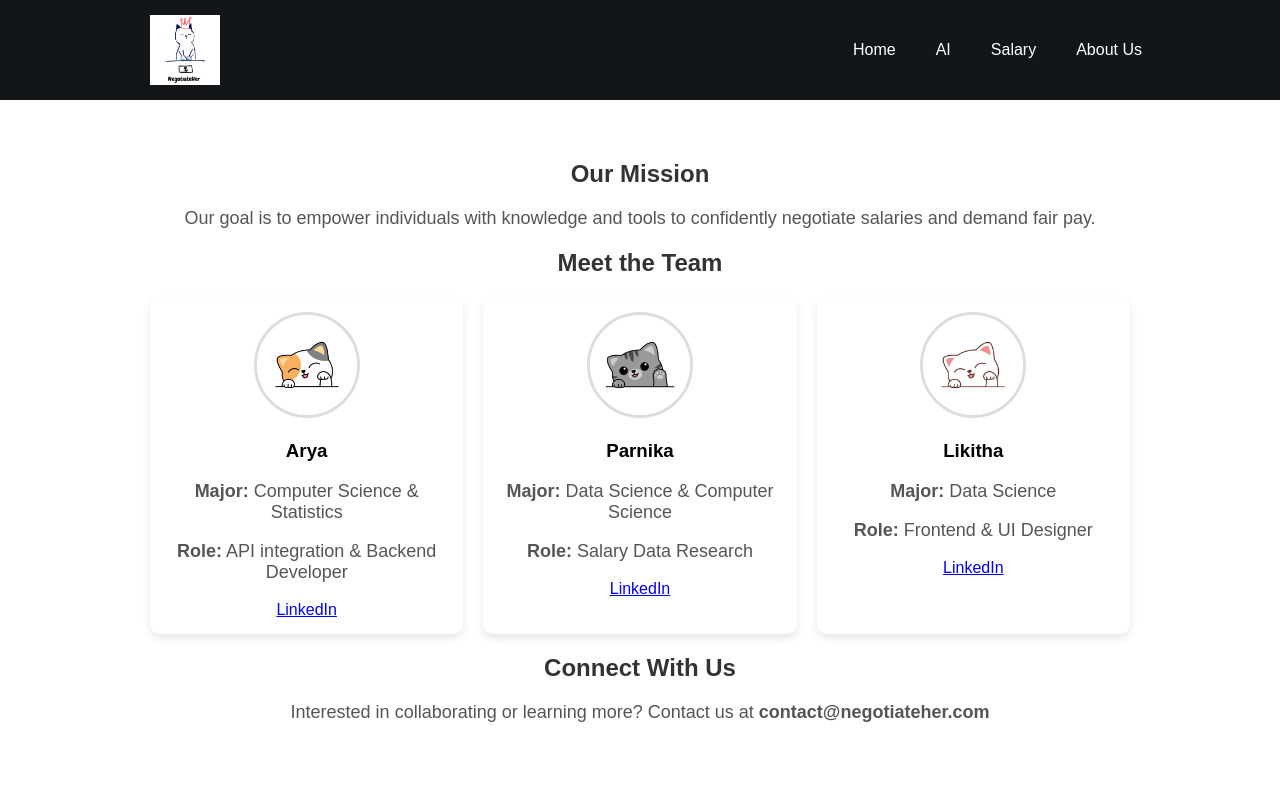
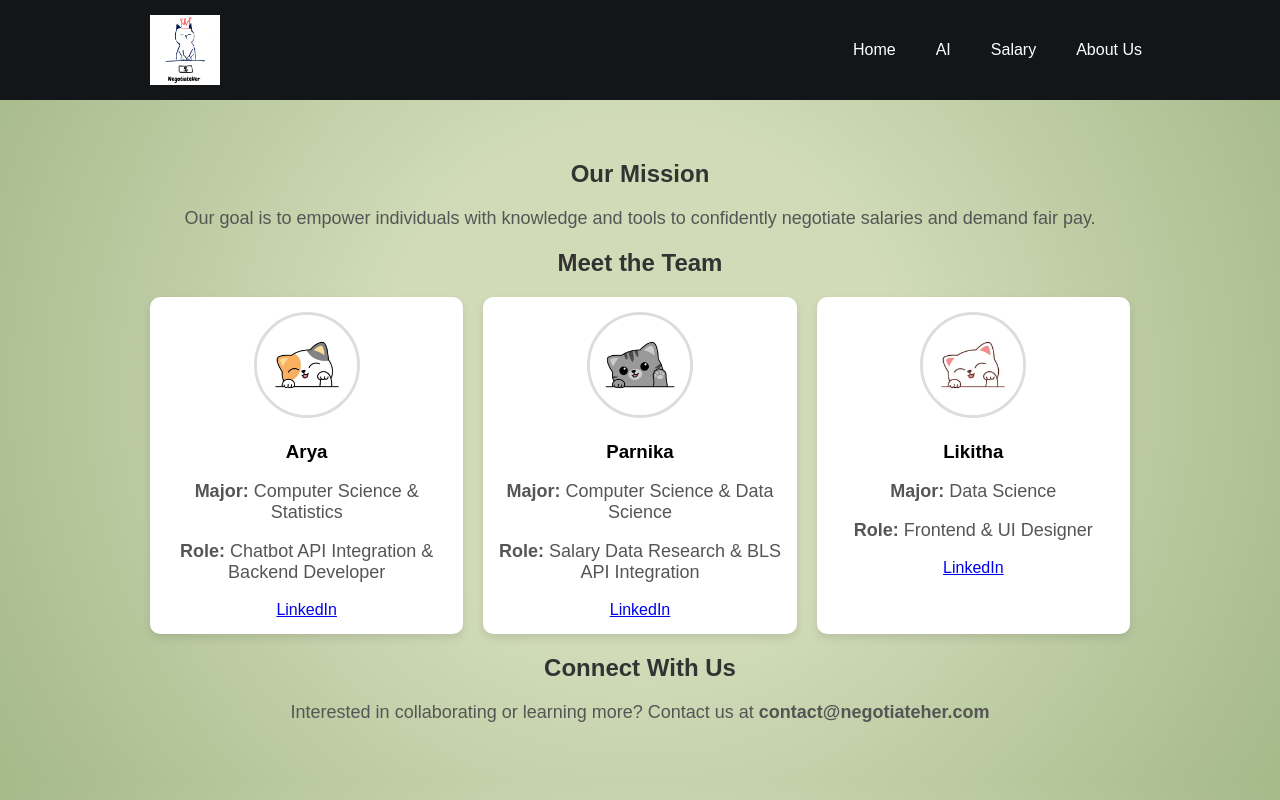
Before and after one commit to AryaGavande/wagegap, a React (Create React App) app: page /about in a window 1280 px wide. Built offline with nearby package versions, Linux system fonts and the light colour scheme.

Commit message:
css styling changes

```diff
--- a/src/pages/Home.js
+++ b/src/pages/Home.js
@@ -44,7 +44,7 @@ function Home() {
         <div className="feature-list">
           <h3>💡 How Can NegotiateHer Help You?</h3>
           <ul>
-            <li>⚖️ <strong>Legal Aid Guidance: </strong> Learn your rights in pay discrimination cases.</li>
+            <li><strong>Legal Aid Guidance: </strong> Learn your rights in pay discrimination cases.</li>
             <li><strong>Resume & Offer Review: </strong> Get AI-powered feedback on your resume and job offers.</li>
             <li><strong>Cold Email Generator: </strong> Auto-generate professional salary negotiation emails.</li>
             <li><strong>Salary Negotiation Roleplay: </strong> Practice HR-style conversations in a safe environment.</li>
--- a/src/pages/about.js
+++ b/src/pages/about.js
@@ -18,7 +18,7 @@ function About() {
             <img src="/arya.jpeg" alt="Arya's Cat" className="team-img"/>
             <h3>Arya</h3>
             <p><strong>Major:</strong> Computer Science & Statistics</p>
-            <p><strong>Role:</strong> API integration & Backend Developer</p>
+            <p><strong>Role:</strong> Chatbot API Integration & Backend Developer</p>
             <a href="https://www.linkedin.com/in/arya-gavande" target="_blank" rel="noopener noreferrer">
               LinkedIn
             </a>
@@ -28,8 +28,8 @@ function About() {
           <div className="team-card">
             <img src="/par.jpeg" alt="Parnika's Cat" className="team-img"/>
             <h3>Parnika</h3>
-            <p><strong>Major:</strong> Data Science & Computer Science</p>
-            <p><strong>Role:</strong> Salary Data Research</p>
+            <p><strong>Major:</strong> Computer Science & Data Science</p>
+            <p><strong>Role:</strong> Salary Data Research & BLS API Integration</p>
             <a href="https://www.linkedin.com/in/parnika-dandepally-5a1b03294/" target="_blank" rel="noopener noreferrer">
               LinkedIn
             </a>
--- a/src/styles/Home.css
+++ b/src/styles/Home.css
@@ -114,6 +114,7 @@
 
 .feature-list h3 {
     font-size: 1.6rem;
+    text-align: center;
     color: #222;
     margin-bottom: 10px;
 }
--- a/src/styles/about.css
+++ b/src/styles/about.css
@@ -67,3 +67,11 @@
         width: 90%;
     }
 }
+
+h2 {
+    margin: 20px;
+}
+
+p {
+    margin: 50px top;
+}
--- a/src/styles/chatbot.css
+++ b/src/styles/chatbot.css
@@ -1,14 +1,19 @@
+body {
+  background: rgb(209,219,184);
+  background: radial-gradient(circle, rgba(209,219,184,1) 35%, rgba(165,185,137,1) 100%);
+}
+
 .chat-container {
-  max-width: 600px;
-  margin: 0 auto;
+  max-width: 1000px;
+  margin: 50px auto;
   padding: 20px;
   background: white;
-  border-radius: 10px;
+  border-radius: 20px;
   box-shadow: 0 4px 8px rgba(0, 0, 0, 0.1);
 }
 
 .chat-box {
-  max-height: 400px;
+  max-height: 800px;
   overflow-y: auto;
   padding: 10px;
   border: 1px solid #ddd;
@@ -57,7 +62,9 @@ button {
 
 button:hover {
   background: #218838;
-}.file-upload {
+}
+
+.file-upload {
   background: #f1f1f1;
   padding: 10px;
   border-radius: 5px;
@@ -76,3 +83,8 @@ button:hover {
   color: #555;
   text-align: center;
 }
+
+h2 {
+  text-align: center;
+  margin-bottom: 20px;
+}
```
